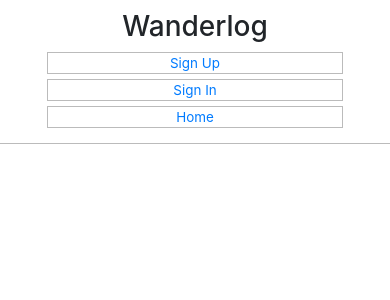
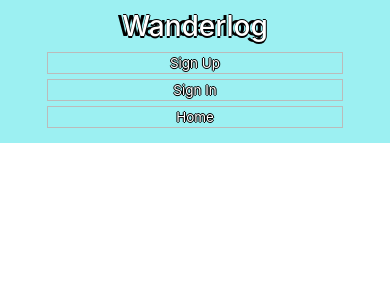
Before and after one commit to natalynyu/wanderlog-client, a React app: page / in a window 390 px wide. Shown: the top 300 px of the page. Built offline with nearby package versions, Linux system fonts and the light colour scheme.

Commit message:
add styling for header
add font and background color to header as well as font-shadows

```diff
--- a/src/header/Header.scss
+++ b/src/header/Header.scss
@@ -1,16 +1,24 @@
 $charcoal: #bbb;
+$light-blue: #9cf0f2;
+$white: #fff;
+$black: #000;
 
 .main-header {
   align-items: center;
-  border-bottom: 1px solid $charcoal;
+  background-color: $light-blue;
+  color: $white;
   display: flex;
   height: 100px;
+  margin-bottom: 10px;
   padding: 0 20px;
+  text-shadow: -5px 0 $black, 0 2px black, 1px 0 $black, 0 -1px $black;
 
   a,
   span {
+    color: $white;
     font-size: 1.2em;
     margin: 0 15px;
+    text-shadow: -1px 0 $black, 0 1px $black, 1px 0 black, 0 -1px $black;
   }
 }
 
@@ -24,7 +32,7 @@ $charcoal: #bbb;
 @media (max-width: 600px) {
   .main-header {
     flex-direction: column;
-    font-size: 0.7em;
+    font-size: .7em;
     height: auto;
     padding: 10px;
 
```
